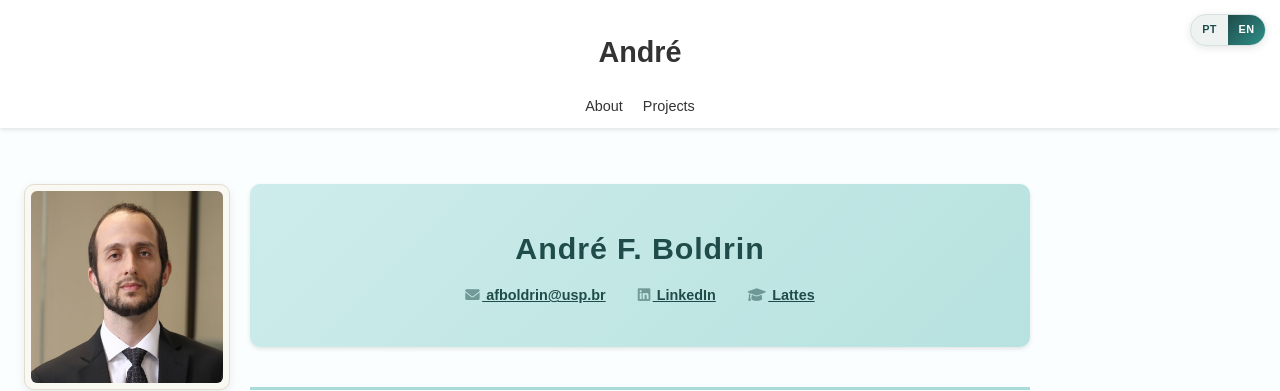
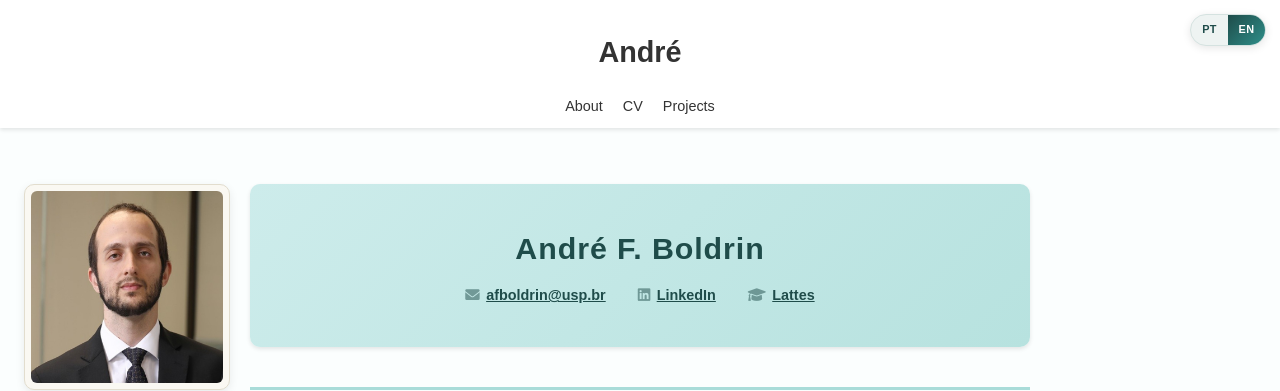
Before and after one commit to afboldrin/afboldrin.github.io, a Jekyll site: the page built from cv.html, in a window 1280 px wide. Shown: the top 391 px of the page. Built offline with Jekyll 4.4.1, drawn with Linux system fonts in a browser that asks for light colours.

Commit message:
Add mobile viewport, favicon, CV back-nav link, and fix contact-link underline
Fixes reported by user: About/Projects pages had no path back to the
CV without going through the home gateway; the site lacked a
viewport meta tag so mobile browsers rendered it at desktop width;
and there was no favicon. Also ships an earlier, previously
uncommitted fix moving text-decoration off the CV header contact
links onto an inner span, so the underline hugs only the link text.

Co-Authored-By: Claude Sonnet 5 <noreply@anthropic.com>

```diff
--- a/_layouts/default.html
+++ b/_layouts/default.html
@@ -2,7 +2,9 @@
 <html>
   <head>
     <meta charset="utf-8">
+    <meta name="viewport" content="width=device-width, initial-scale=1">
     <title>{{ page.title }}</title>
+    <link rel="icon" type="image/svg+xml" href="/favicon.svg">
     <link rel="stylesheet" href="/assets/css/styles.css">
     <link href="https://cdnjs.cloudflare.com/ajax/libs/font-awesome/6.0.0-beta3/css/all.min.css" rel="stylesheet">
     <style>
@@ -211,9 +213,11 @@
         {% if page.section == "cv" %}
           {% if page.lang == "pt" %}
             <a href="/pt/about">Sobre</a>
+            <a href="/pt/cv">CV</a>
             <a href="/pt/cv-projects">Projetos</a>
           {% else %}
             <a href="/about">About</a>
+            <a href="/cv">CV</a>
             <a href="/cv-projects">Projects</a>
           {% endif %}
         {% elsif page.section == "draft" or page.layout == "post" %}
--- a/cv.html
+++ b/cv.html
@@ -15,9 +15,9 @@ translation: /pt/cv
   <header class="cv-header">
     <h1>André F. Boldrin</h1>
     <p class="cv-contact">
-      <a href="mailto:afboldrin@usp.br"><i class="fas fa-envelope"></i> afboldrin@usp.br</a>
-      <a href="https://www.linkedin.com/in/andreboldrin" target="_blank" rel="noopener"><i class="fab fa-linkedin"></i> LinkedIn</a>
-      <a href="http://lattes.cnpq.br/8295588943757592" target="_blank" rel="noopener"><i class="fas fa-graduation-cap"></i> Lattes</a>
+      <a href="mailto:afboldrin@usp.br"><i class="fas fa-envelope"></i> <span>afboldrin@usp.br</span></a>
+      <a href="https://www.linkedin.com/in/andreboldrin" target="_blank" rel="noopener"><i class="fab fa-linkedin"></i> <span>LinkedIn</span></a>
+      <a href="http://lattes.cnpq.br/8295588943757592" target="_blank" rel="noopener"><i class="fas fa-graduation-cap"></i> <span>Lattes</span></a>
     </p>
   </header>
 
@@ -384,6 +384,10 @@ translation: /pt/cv
   .cv-contact a {
     color: #1f4c4a;
     font-weight: 600;
+    text-decoration: none;
+  }
+
+  .cv-contact a span {
     text-decoration: underline;
   }
 
```
Also changed, not shown: pt/cv.html (+7 -3 lines), favicon.svg (added).
